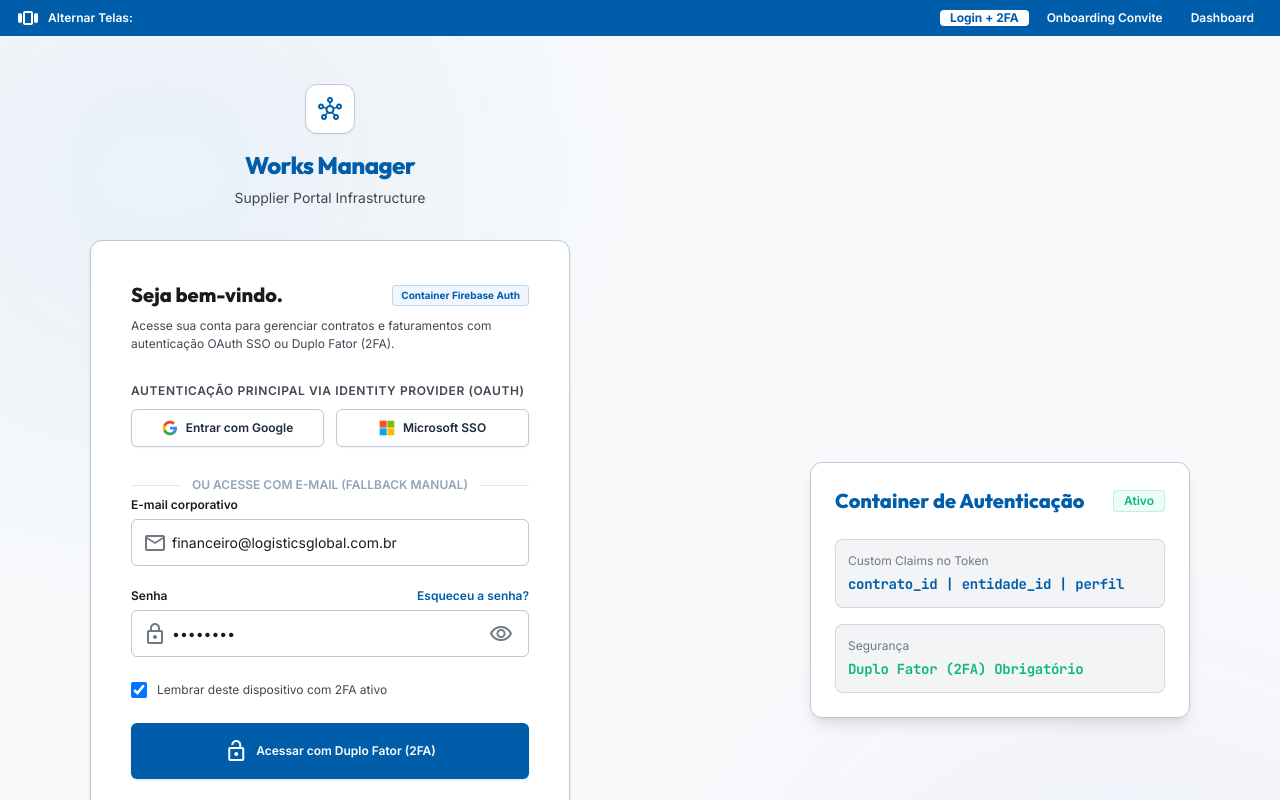
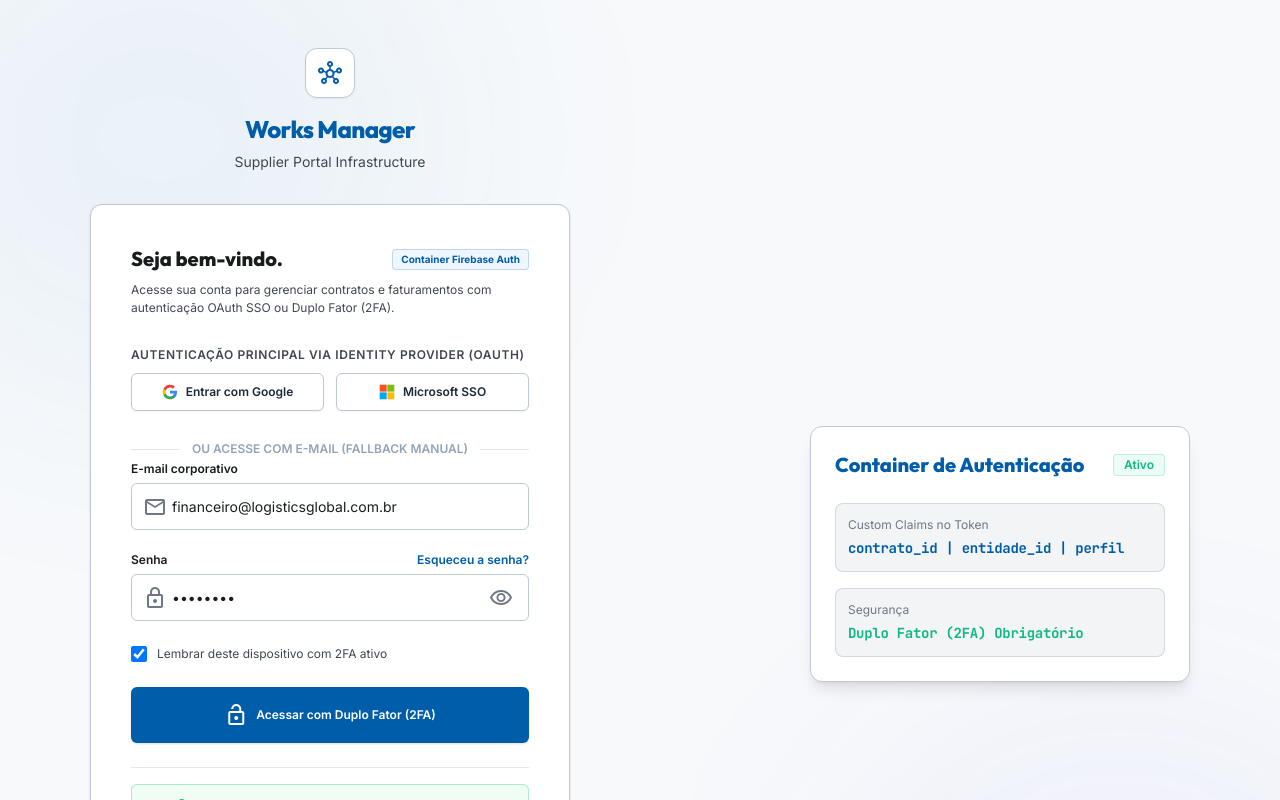
Before and after one commit to Sarge2024/gestor-de-obras-1, a React (Vite) app: page / in a window 1280 px wide. Shown: the top 800 px of the page. Built offline with nearby package versions, Linux system fonts and the light colour scheme.

Commit message:
fix: correct Vercel routing for API endpoints and remove demo login bypass

```diff
--- a/src/App.tsx
+++ b/src/App.tsx
@@ -85,6 +85,7 @@
   };
 
   const handleLogout = () => {
+    setAuthSession(null);
     setIsAuthenticated(false);
     setActiveTab('login');
   };
@@ -180,39 +181,6 @@
   if (!isAuthenticated || activeTab === 'login') {
     return (
       <>
-        {/* Quick Screen Switcher Bar for Preview Convenience */}
-        <div className="bg-[#005daa] text-white py-1.5 px-4 text-[12px] flex items-center justify-between font-label-bold z-50">
-          <div className="flex items-center gap-2">
-            <span className="material-symbols-outlined text-[16px]">view_carousel</span>
-            <span>Alternar Telas:</span>
-          </div>
-          <div className="flex gap-2">
-            <button
-              onClick={() => setActiveTab('login')}
-              className={`px-2.5 py-0.5 rounded transition-colors ${
-                activeTab === 'login' ? 'bg-white text-[#005daa] font-bold' : 'hover:bg-white/10'
-              }`}
-            >
-              Login + 2FA
-            </button>
-            <button
-              onClick={() => setActiveTab('onboarding')}
-              className="px-2.5 py-0.5 rounded hover:bg-white/10"
-            >
-              Onboarding Convite
-            </button>
-            <button
-              onClick={() => {
-                setIsAuthenticated(true);
-                setActiveTab('dashboard');
-              }}
-              className="px-2.5 py-0.5 rounded hover:bg-white/10"
-            >
-              Dashboard
-            </button>
-          </div>
-        </div>
-
         <LoginScreen
           onLoginSuccess={handleLoginSuccess}
           onOpenSupportModal={() => setIsNovoChamadoOpen(true)}
```
Also changed, not shown: vercel.json.
